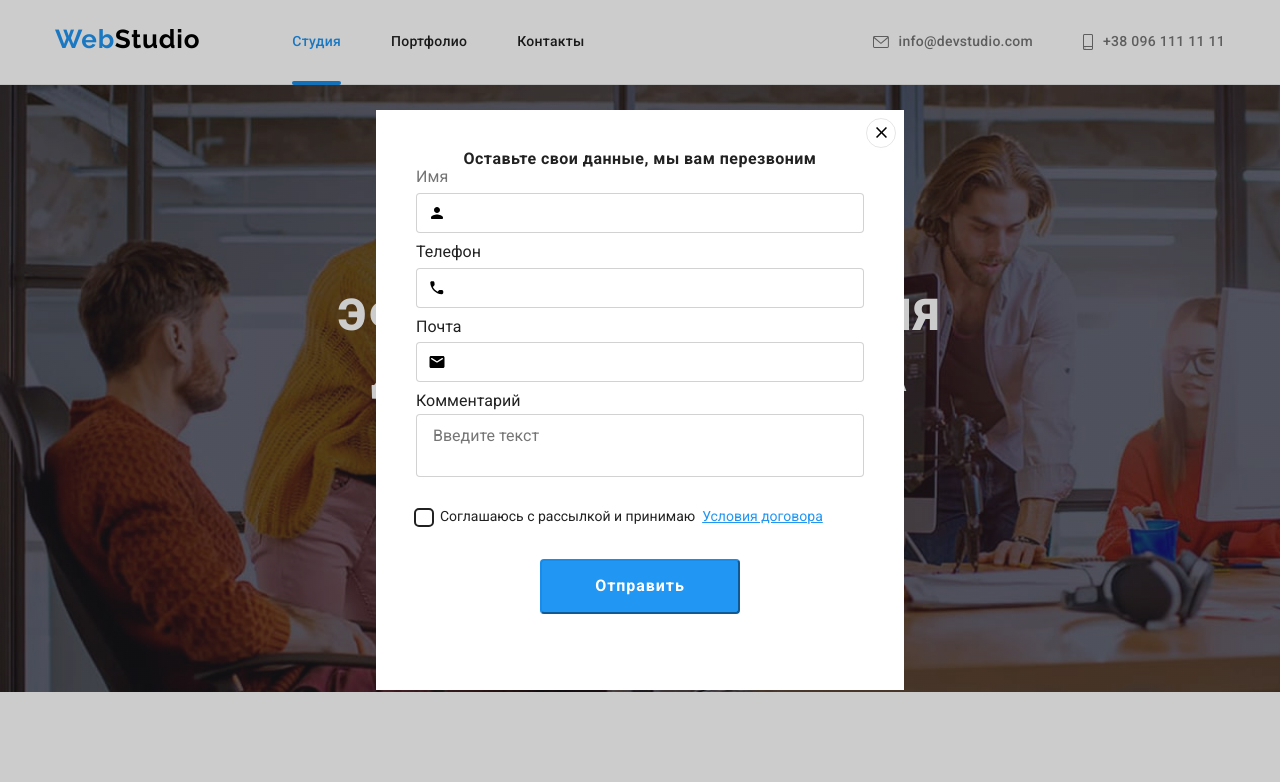
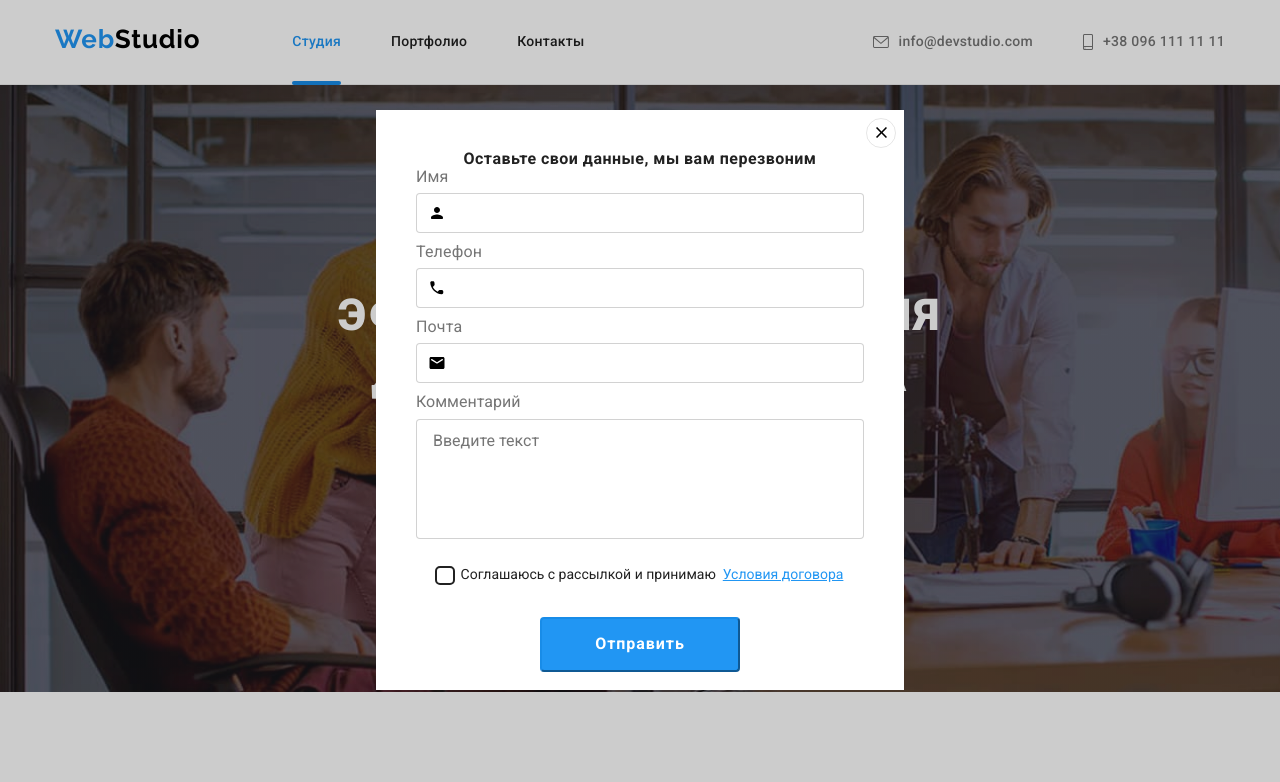
Before and after one commit to Moiweer/goit-markup-hw-06, a plain HTML site: page index.html in a window 1280 px wide. Both pictures are taken after a click on the button "Заказать услугу". Shown: the top 782 px of the page. Drawn offline with nearby package versions, Linux system fonts and the light colour scheme.

Commit message:
виправлення помилок

```diff
--- a/css/styles.css
+++ b/css/styles.css
@@ -743,17 +743,15 @@ a.logo.link {
 }
 
 .contact-form-main-title {
-  font-family: 'Roboto';
   font-style: normal;
   font-weight: 700;
   line-height: 1.15;
   text-align: center;
   letter-spacing: 0.03em;
-  color: var(--main-text-color);
+
 }
 
 .contact-form-title {
-  font-family: 'Roboto';
   font-style: normal;
   font-weight: 400;
   line-height: 1.17;
@@ -779,26 +777,26 @@ a.logo.link {
 
 .contact-form {
   display: block;
-  margin-bottom: 4px;
+  margin-bottom: 20px;
   /* color: var(--main-text-color); */
 }
 
 .contact-form-textarea-text {
   display: block;
   margin-bottom: 4px;
-  color: var(--main-text-color);
+  color: var(--text-color)
 }
 
 .contact-form-message {
   width: 100%;
-  height: 100%;
+  height: 120px;
   padding: 12px 16px;
+  margin-top: 4px;
   resize: none;
   border: 1px solid rgba(33, 33, 33, 0.2);
   box-sizing: border-box;
   border-radius: 4px;
   transition: border-color 250ms linear;
-  margin-bottom: 20px;
   cursor: pointer;
   color: var(--main-text-color);
 }
@@ -811,7 +809,7 @@ a.logo.link {
 .contact-form-checkbox-label {
   display: flex;
   align-items: center;
-  font-family: 'Roboto';
+  justify-content: center;
   font-style: normal;
   font-weight: 400;
   font-size: 14px;
@@ -843,7 +841,7 @@ a.logo.link {
 }
 
 .contact-form-checkbox-wrapper {
-  margin-bottom: 30px;
+  /* margin-bottom: 30px; */
 }
 
 .contact-form-btn {
@@ -861,6 +859,7 @@ a.logo.link {
   border-radius: 4px;
   border-color: var(--accent-hover-color);
   display: flex;
+  margin-top: 30px;
   margin-left: auto;
   margin-right: auto;
   transition: box-shadow 250ms cubic-bezier(0.4, 0, 0.2, 1);
--- a/index.html
+++ b/index.html
@@ -499,7 +499,7 @@
             </li>
           </ul>
         </div>
-        <div class="footer-form-container">
+        <div class="footer-form-mail-container">
           <form class="">
             <p class="footer-form-title">Подпишитесь на рассылку</p>
             <div class="footer-form-container">
@@ -546,7 +546,7 @@
             </span>
           </label>
           <label class="contact-form-field">
-            <span class="contact-form">Телефон</span>
+            <span class="contact-form-title">Телефон</span>
             <span class="contact-form-input-wrapper">
               <input name="user_phone" class="contact-form-input" type="tel" />
               <svg class="user-name-icon" width="18" height="18">
@@ -556,7 +556,7 @@
           </label>
 
           <label class="contact-form-field">
-            <span class="contact-form">Почта</span>
+            <span class="contact-form-title">Почта</span>
             <span class="contact-form-input-wrapper">
               <input name="email" class="contact-form-input" type="email" />
               <svg class="user-name-icon" width="18" height="18">
```
Also changed, not shown: 1 other file.
